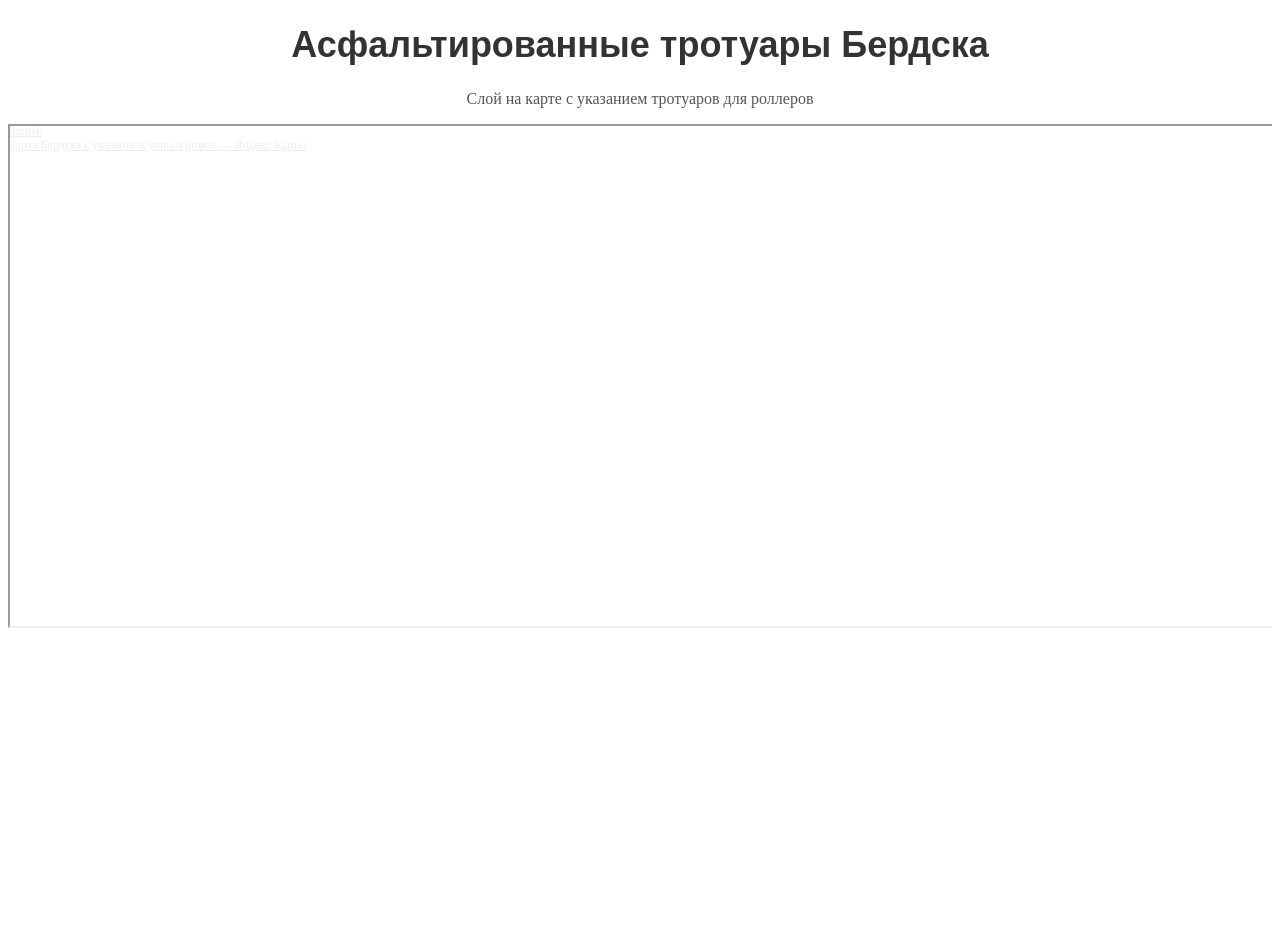
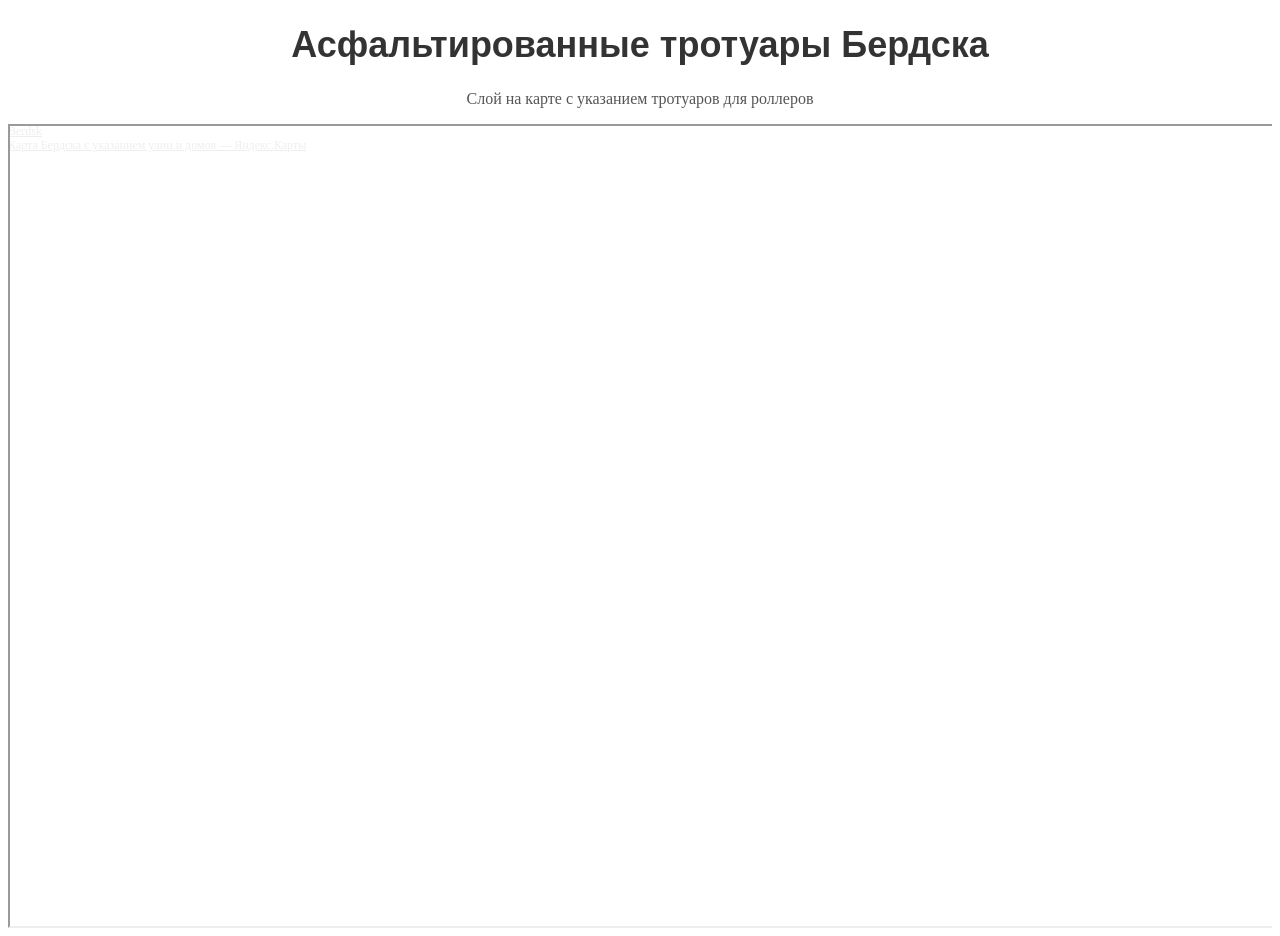
Before and after one commit to Anton778/Asphalt, a plain HTML site: page index.html in a window 1280 px wide. Before the commit the page ends 800 px from the top, so only its background shows below. Drawn offline with Linux system fonts and the light colour scheme.

Commit message:
Update index.html

```diff
--- a/index.html
+++ b/index.html
@@ -20,7 +20,7 @@
             display: block;
             margin: 0 auto;
             width: 100%;
-            height: 500px; /* Вы можете изменить высоту по вашему желанию */
+            height: 100vh;
         }
     </style>
 </head>
```
